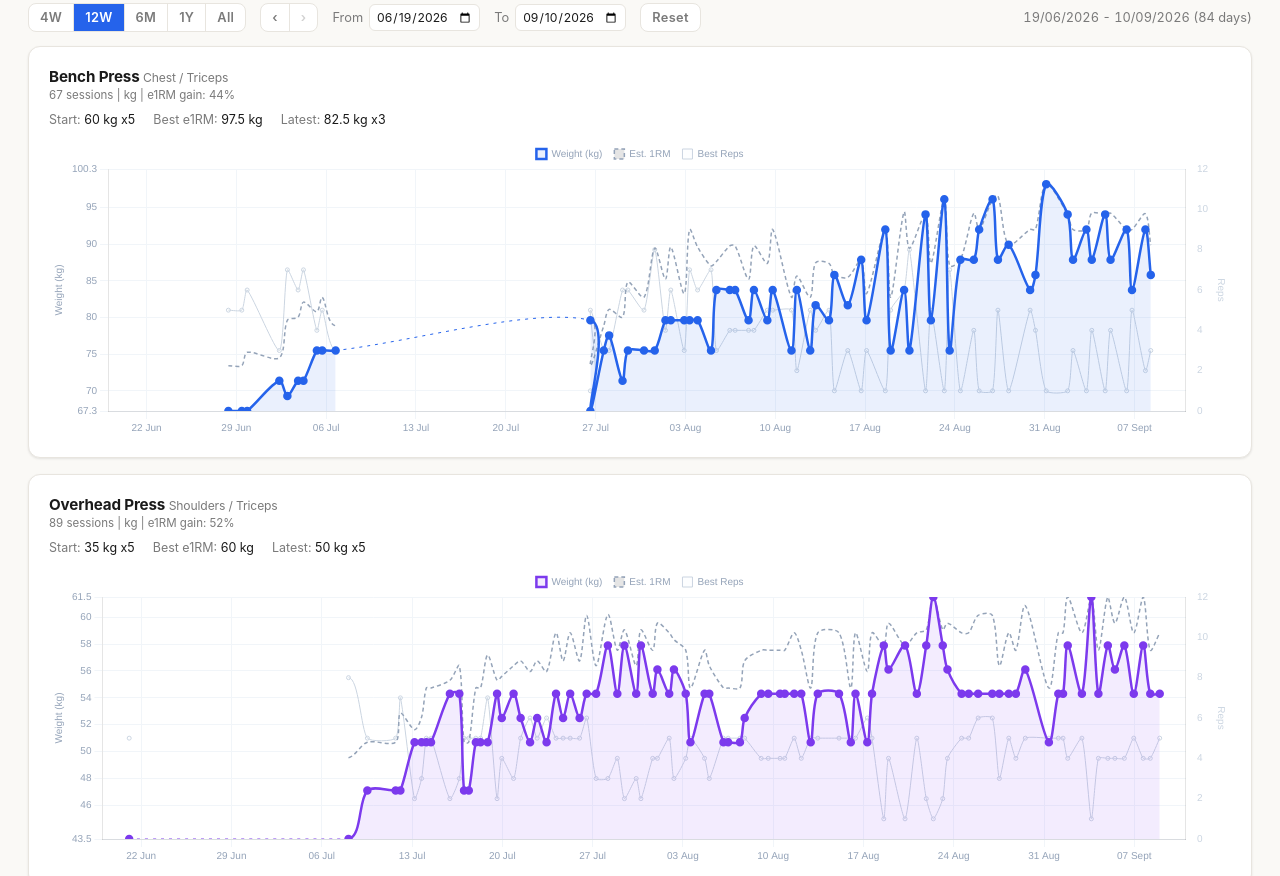
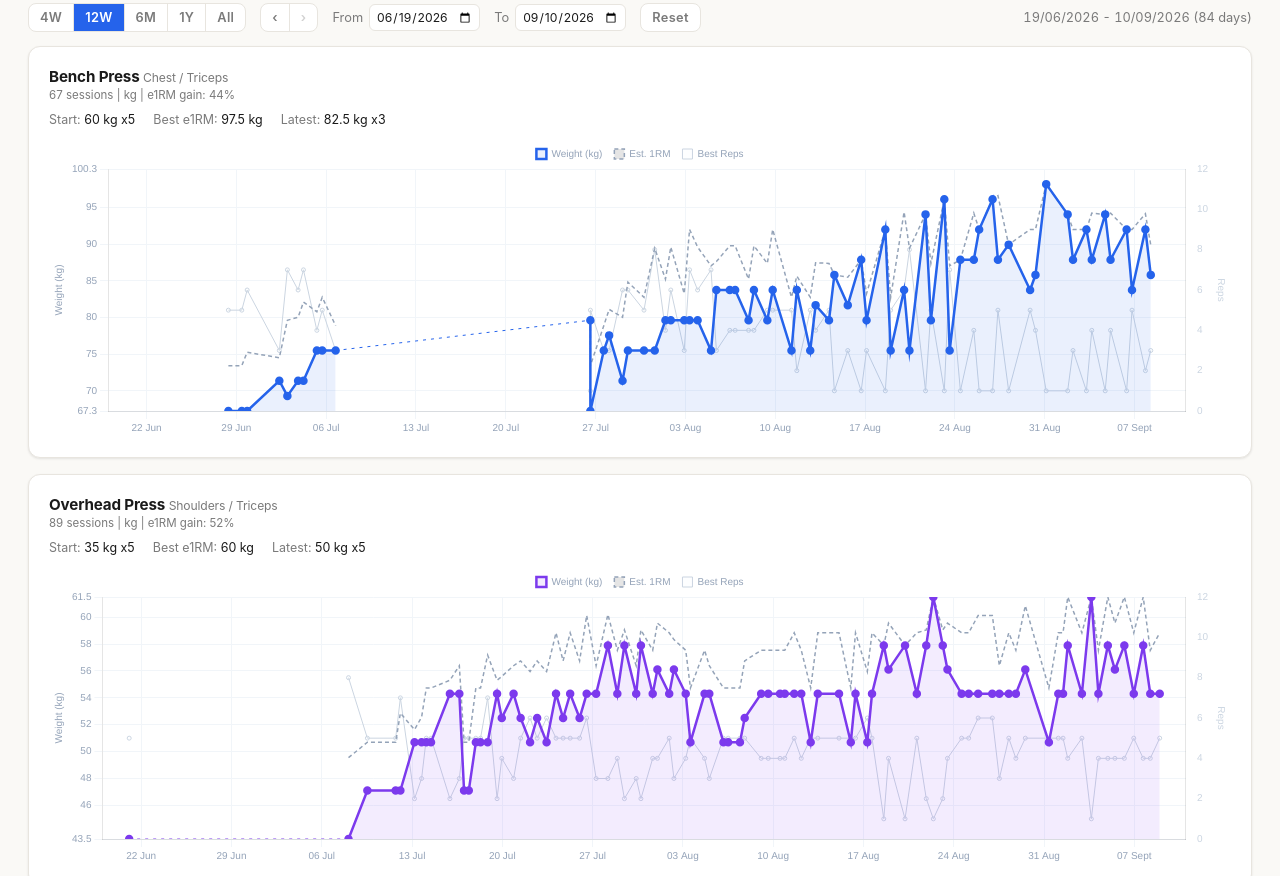
Before and after one commit to sldl145/training-dashboard, a website: page index.html in a window 1280 px wide. Shown: the part 616-1492 px from the top of the page. Drawn offline with Linux system fonts and the light colour scheme.

Commit message:
Lift charts: straight segments between sessions
Pawel's call, 10/09/2026. The weight, e1RM and reps lines on the lift
charts used tension 0.3 / 0.2, which at a 4-week window drew a smooth wave
between two sessions and implied values that were never measured. Tension
is now 0 on all three. InBody trend charts unchanged.

Co-Authored-By: Claude Fable 5.1 <noreply@anthropic.com>
Claude-Session: https://claude.ai/code/session_01SU7bqLkuGqAwLeL3owRQQa

```diff
--- a/index.html
+++ b/index.html
@@ -2289,7 +2289,7 @@ function renderCharts() {
                 pointRadius: 3,
                 pointHoverRadius: 6,
                 pointBackgroundColor: color,
-                tension: 0.3,
+                tension: 0,          // straight segments: nothing is measured between sessions (10/09/2026)
                 fill: true,
                 yAxisID: 'y',
                 segment: {
@@ -2305,7 +2305,7 @@ function renderCharts() {
                 borderWidth: 1.5,
                 borderDash: [4, 3],
                 pointRadius: 0,
-                tension: 0.3,
+                tension: 0,          // straight segments: nothing is measured between sessions (10/09/2026)
                 fill: false,
                 yAxisID: 'y',
                 segment: { borderColor: ctx => isGap(ctx) ? 'transparent' : undefined },
@@ -2317,7 +2317,7 @@ function renderCharts() {
                 backgroundColor: '#f1f5f922',
                 borderWidth: 1,
                 pointRadius: 2,
-                tension: 0.2,
+                tension: 0,          // straight segments: nothing is measured between sessions (10/09/2026)
                 fill: false,
                 yAxisID: 'y1',
                 segment: { borderColor: ctx => isGap(ctx) ? 'transparent' : undefined },
```
